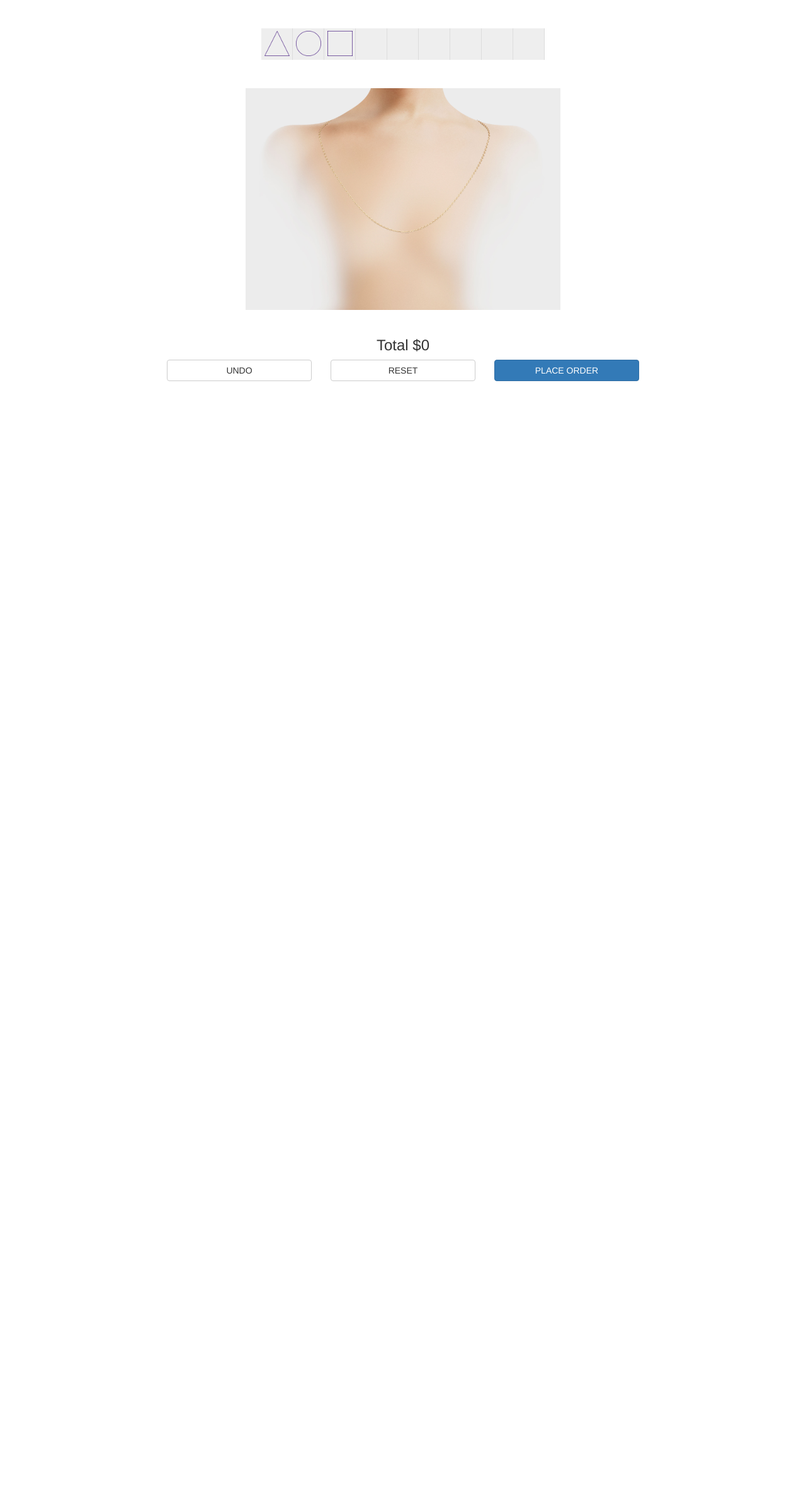
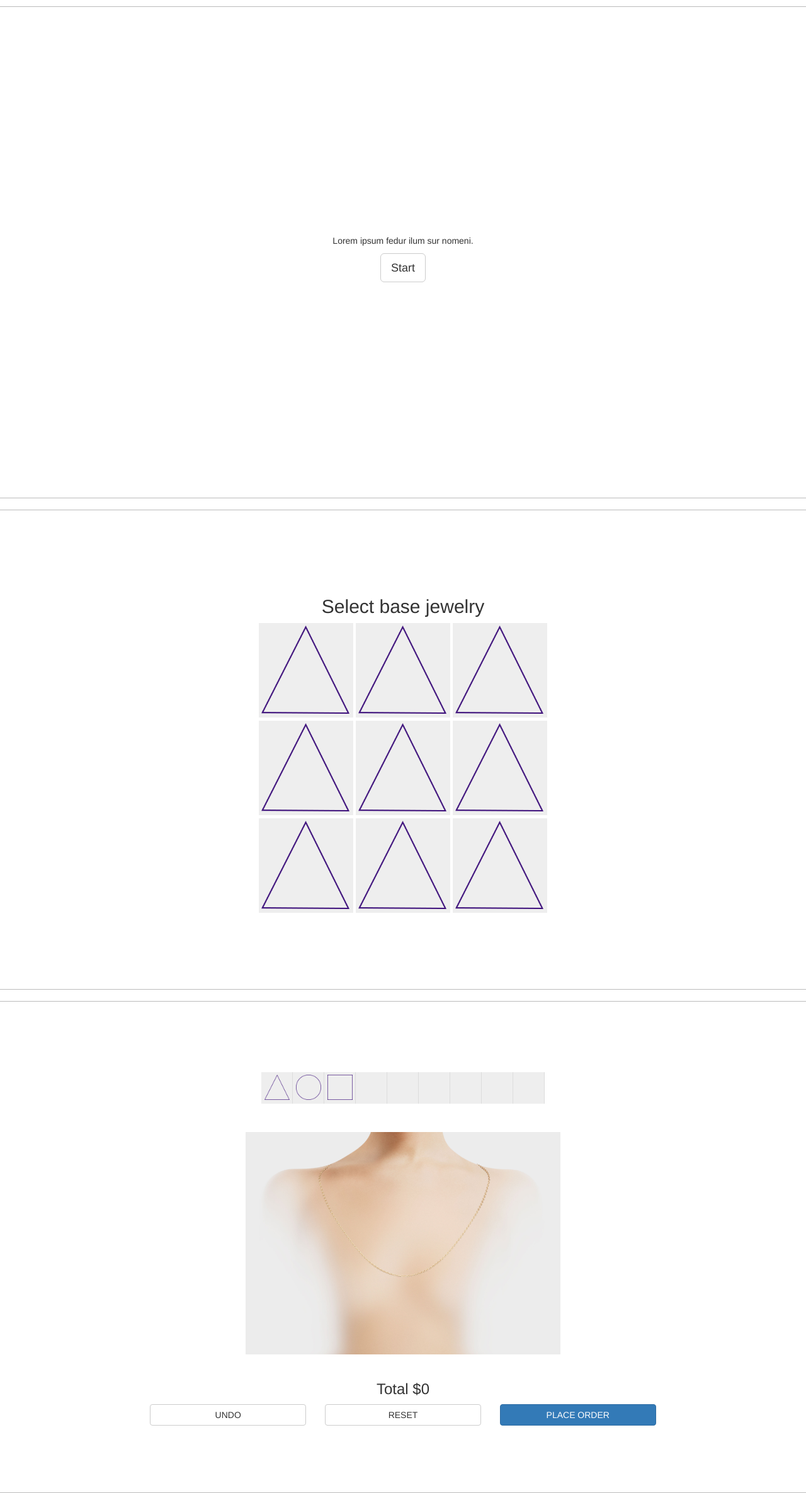
Before and after one commit to daveil/tara, a PHP site: page / in a window 1280 px wide. Shown: the whole page at 63% size. Before the commit the page ends 605 px from the top, so only its background shows below. Run offline with PHP 8.4, Linux system fonts and the light colour scheme.

Commit message:
Add full page jde-ui-panel

```diff
--- a/css/tara.css
+++ b/css/tara.css
@@ -10,6 +10,23 @@ canvas{
 body>div.container{
 	margin-top:10px;
 }
+.jde-ui-panel{
+	padding:0 15px;
+	height: 100vh;
+	width:100%;
+	display: table;
+	border-top: 1px solid #bbb;
+	border-bottom: 1px solid #bbb;
+	margin-top: 10px;
+	margin-bottom: -30px;
+}
+.jde-ui-panel>.container{
+	display:table-cell;
+	vertical-align: middle;
+	min-height: 150px;
+	height:150px;
+
+}
 .jde-horizontal-wrapper{
 	width:450px;
 	height:120px;
@@ -21,6 +38,28 @@ body>div.container{
 }
 .dev .jde-horizontal-wrapper{
 	border:1px solid #e00;
+}
+.jde-ui-tray{
+	list-style-type:none;
+	text-align: center;
+	padding: 0;
+	margin:0 auto;
+	width:500px;
+}
+.jde-ui-tray .jde-ui-item{
+	display: inline-block;
+	height:150px;
+	width:150px;
+	background: #eee;
+}
+.jde-ui-tray .jde-jewel>.jde-img{
+	margin:0;
+	height:140px;
+	width:140px;
+	background-size: 100%;
+    background-repeat: no-repeat;
+    background-position: center;
+
 }
 .jde-horizontal-wrapper>.jde-ui-list{
 	display:table;
@@ -57,7 +96,7 @@ body>div.container{
 .jde-jewel{
 	padding:4px;
 }
-.jde-jewel>.jde-title,.jde-jewel>.jde-btn{
+.jde-ui-list .jde-jewel>.jde-title,.jde-jewel>.jde-btn{
 	display: none;
 	background: none;
 	font-size:2rem;
@@ -65,10 +104,10 @@ body>div.container{
 	box-shadow:none !important;
 	transition: 0.1s all ease-in-out;
 }
-.jde-jewel>.jde-title,.jde-jewel>.jde-btn:active{
+.jde-ui-list .jde-jewel>.jde-title,.jde-jewel>.jde-btn:active{
 	font-size:2.5rem;
 }
-.jde-jewel>.jde-img{
+.jde-ui-list .jde-jewel>.jde-img{
 	margin:0 auto;
 	width:40px;
 	height:40px;
@@ -78,35 +117,35 @@ body>div.container{
 	background-position:center;
 	transition: 0.1s all ease-in-out;
 }
-.jde-jewel:hover{
+.jde-ui-list .jde-jewel:hover{
 	padding: 0;
 }
-.jde-jewel:hover>.jde-img{
+.jde-ui-list .jde-jewel:hover>.jde-img{
 	margin:0;
 	width:48px;
 	height:68px;
 }
-.active .jde-jewel{
+.jde-ui-list .active .jde-jewel{
 	padding: 0;
 	position: relative;
 }
-.active .jde-jewel>.jde-img{
+.jde-ui-list .active .jde-jewel>.jde-img{
 	margin:0;
 	width:99px;
 	height:99px;
 }
-.active .jde-jewel>.jde-title,.active .jde-jewel>.jde-btn{
+.jde-ui-list .active .jde-jewel>.jde-ui-list .jde-title,.active .jde-jewel>.jde-btn{
 	position: absolute;
 	display: block;
 }
-.active .jde-jewel>.jde-title{
+.jde-ui-list .active .jde-jewel>.jde-title{
 	color:#fff;
 	text-align: center;
 	bottom: 22px;
 	width: 100%;
 	padding-bottom: 3px;
 }
-.active .jde-jewel>.jde-btn{
+.jde-ui-list .active .jde-jewel>.jde-btn{
 	bottom: 2px;
 	width: 75px;
 	left: 12px;
--- a/index.php
+++ b/index.php
@@ -13,6 +13,70 @@
     <![endif]-->
   </head>
   <body>
+    <div class="jde-ui-panel" id="jde-intro">
+    	<div class="container">
+    		<div class="row">
+    			<div class="col-md-6 col-md-offset-3 text-center">
+			    	<p>Lorem ipsum fedur ilum sur nomeni.</p>
+			    	<button class="btn btn-default btn-lg">Start</button>
+    			</div>
+    		</div>
+    	</div>
+    </div>
+    <div class="jde-ui-panel" id="jde-select">
+    	<div class="container text-center">
+		    	<h2>Select base jewelry</h2>
+		    	<ul class="jde-ui-tray">
+					<li class="jde-ui-item">
+						<div class="jde-jewel">
+							<div class="jde-img jde-triangle"></div>
+						</div>
+					</li>
+					<li class="jde-ui-item">
+						<div class="jde-jewel">
+							<div class="jde-img jde-triangle"></div>
+						</div>
+					</li>
+					<li class="jde-ui-item">
+						<div class="jde-jewel">
+							<div class="jde-img jde-triangle"></div>
+						</div>
+					</li>
+					<li class="jde-ui-item">
+						<div class="jde-jewel">
+							<div class="jde-img jde-triangle"></div>
+						</div>
+					</li>
+					<li class="jde-ui-item">
+						<div class="jde-jewel">
+							<div class="jde-img jde-triangle"></div>
+						</div>
+					</li>
+					<li class="jde-ui-item">
+						<div class="jde-jewel">
+							<div class="jde-img jde-triangle"></div>
+						</div>
+					</li>
+					<li class="jde-ui-item">
+						<div class="jde-jewel">
+							<div class="jde-img jde-triangle"></div>
+						</div>
+					</li>
+					<li class="jde-ui-item">
+						<div class="jde-jewel">
+							<div class="jde-img jde-triangle"></div>
+						</div>
+					</li>
+					<li class="jde-ui-item">
+						<div class="jde-jewel">
+							<div class="jde-img jde-triangle"></div>
+						</div>
+					</li>
+				</ul>
+
+    	</div>
+    </div>
+    <div class="jde-ui-panel" id="jde-build">
 	    <div class="container">
 			<div class="jde-horizontal-wrapper">
 				<ul class="jde-ui-list">
@@ -165,6 +229,7 @@
 			</div><!-- /.modal-content -->
 		  </div><!-- /.modal-dialog -->
 		</div><!-- /.modal -->
+	</div>
     <script src="libs/bower_components/jquery/dist/jquery.min.js"></script>
     <script src="libs/bower_components/bootstrap/dist/js/bootstrap.min.js"></script>
     <script src="libs/bower_components/pixi.js/dist/pixi.min.js"></script>
```
Lines whose indentation alone changed are shown as unchanged.
